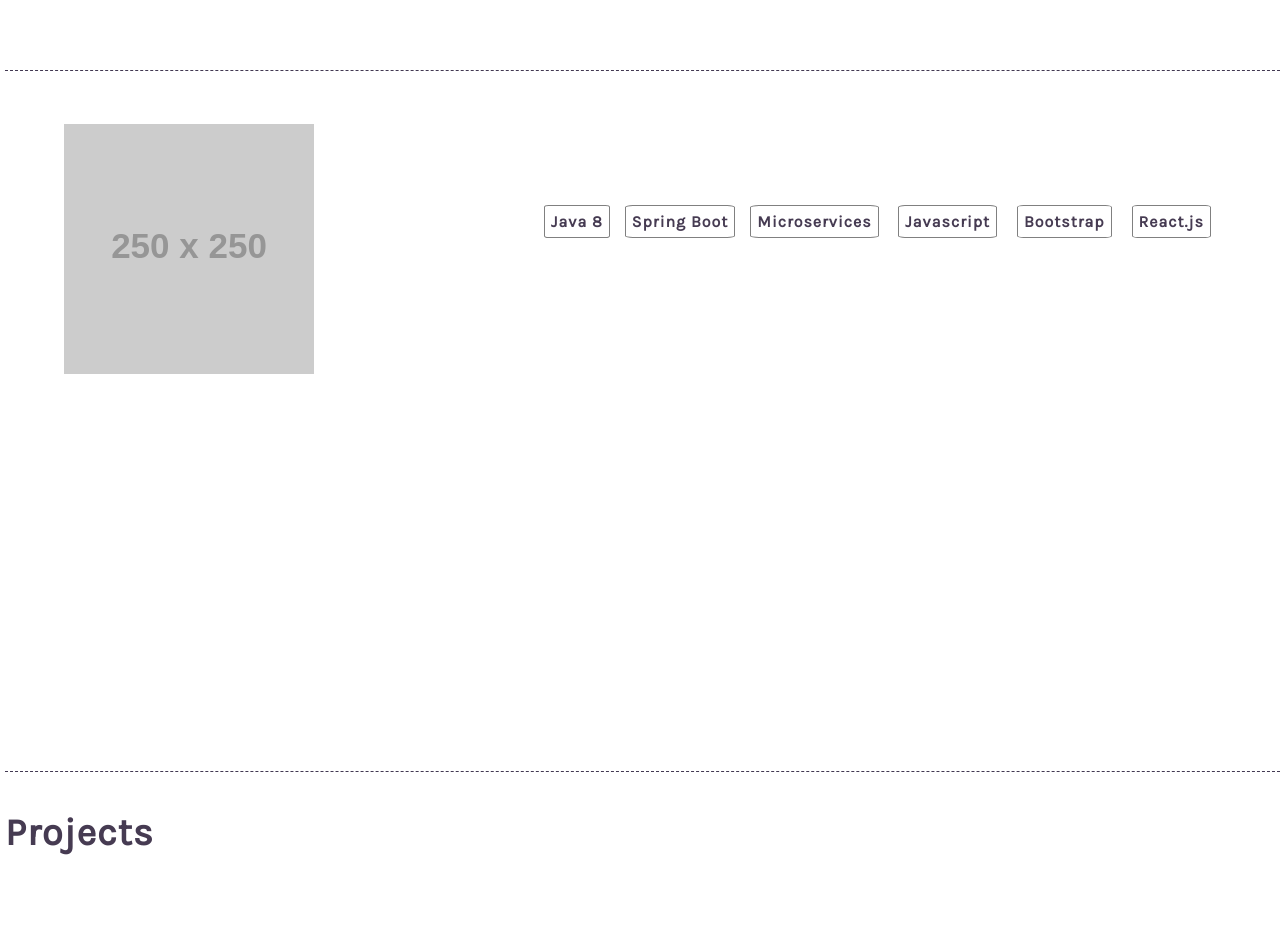
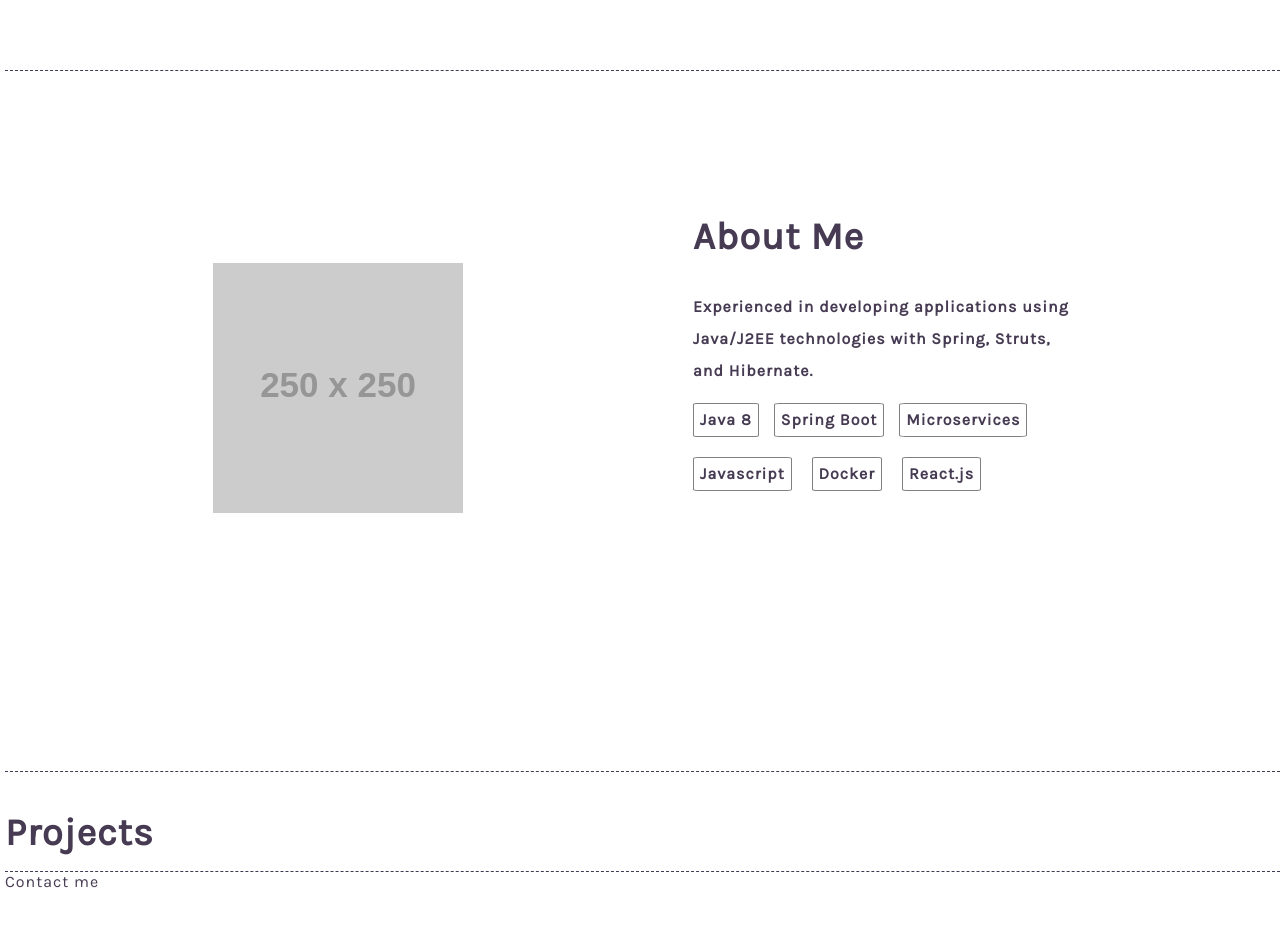
Before and after one commit to Amalipv/portfolio-minimal, a plain HTML site: page index.html in a window 1280 px wide. Shown: the part 700-1626 px from the top of the page. After the commit the page ends 1591 px from the top, so only its background shows below. Drawn offline with Linux system fonts and the light colour scheme; placeholder pictures from the web are drawn by us.

Commit message:
changed styles

```diff
--- /dev/null
+++ b/app.js
@@ -0,0 +1,19 @@
+//3 var -> function - not recommended
+//2 let -> block - reassign a value
+//1 const -> block - same value throughout the app
+
+function syHello(){
+  for(let i=0;i<4;i++){
+    console.log(i);
+  }
+}
+
+syHello();
+
+const persons=[
+  {name: "pot",age : 23},
+  {name: "pan",age: 34},
+{name: "kettle", age:36}]
+
+console.log(persons.filter(function(person){return person.age>30;}));
+console.log(persons.filter((person) => person.age>35))
--- a/index.html
+++ b/index.html
@@ -15,6 +15,7 @@
       href="https://fonts.googleapis.com/icon?family=Material+Icons"
       rel="stylesheet"
     />
+    <script src="./app.js"></script>
   </head>
 
   <body>
@@ -56,10 +57,15 @@
             />
           </div>
           <div class="all_skills">
+            <h3>About Me</h3>
+            <p>
+              Experienced in developing applications using Java/J2EE
+              technologies with Spring, Struts, and Hibernate.
+            </p>
             <span>Java 8</span><span>Spring Boot</span
             ><span>Microservices</span>
             <span>Javascript</span>
-            <span>Bootstrap</span>
+            <span>Docker</span>
             <span>React.js</span>
           </div>
         </div>
--- a/styles.css
+++ b/styles.css
@@ -13,7 +13,14 @@ body {
   letter-spacing: 1;
   overflow-x: hidden;
 }
-
+h3 {
+  font-size: 38px;
+  font-weight: 600;
+  margin-bottom: 0;
+}
+h4 {
+  font-size: 20px;
+}
 .container {
   padding-left: 5px;
 }
@@ -34,12 +41,7 @@ body {
   font-size: xx-large;
   font-weight: 700;
 }
-.profile_pic {
-  height: 250px;
-  margin-top: 70%;
-  border-radius: 50%;
-  border: 20px solid #cf66b22b;
-}
+
 .links {
   padding-top: 30px;
 }
@@ -62,11 +64,16 @@ body {
   flex-direction: column;
   justify-content: space-around;
 }
+
+.sections > div {
+  border-bottom: #423952 1px dashed;
+}
+
 .aboutme > p,
-.skills > p {
+/*.skills > p {
   margin-top: 10%;
   text-align: center;
-}
+}*/
 .aboutme {
   height: 700px;
   display: flex;
@@ -77,14 +84,14 @@ body {
   margin-top: 11%;
   margin-right: 12%;
 }
-h3 {
-  font-size: 38px;
-  font-weight: 600;
-  margin-bottom: 20px;
+
+.profile_pic {
+  height: 250px;
+  margin-top: 70%;
+  border-radius: 50%;
+  border: 20px solid #cf66b22b;
 }
-h4 {
-  font-size: 20px;
-}
+
 .skills {
   display: flex;
   justify-content: center;
@@ -92,24 +99,26 @@ h4 {
 }
 
 .dev_pic {
-  margin-top: 11%;
+  margin-top: 40%;
   margin-right: 230px;
+}
+
+.all_skills {
+  margin-top: 7%;
+  font-weight: 600;
+  width: 30%;
+  line-height: 2;
+}
+
+.all_skills > span {
+    display: inline-block;
+    border: 1px solid grey;
+    margin-right: 15px;
+    padding: 0px 6px;
+    border-radius: 5%;
+    margin-bottom: 20px;
+}
 }
 .projects {
   height: 700px;
 }
-
-.all_skills {
-  margin-top: 11%;
-  font-weight: 600;
-}
-.all_skills > span {
-  margin-top: 11%;
-  border: 1px solid grey;
-  margin-right: 15px;
-  padding: 6px;
-  border-radius: 7%;
-}
-.sections > div {
-  border-bottom: #423952 1px dashed;
-}
```
Also changed, not shown: 1 other file.
